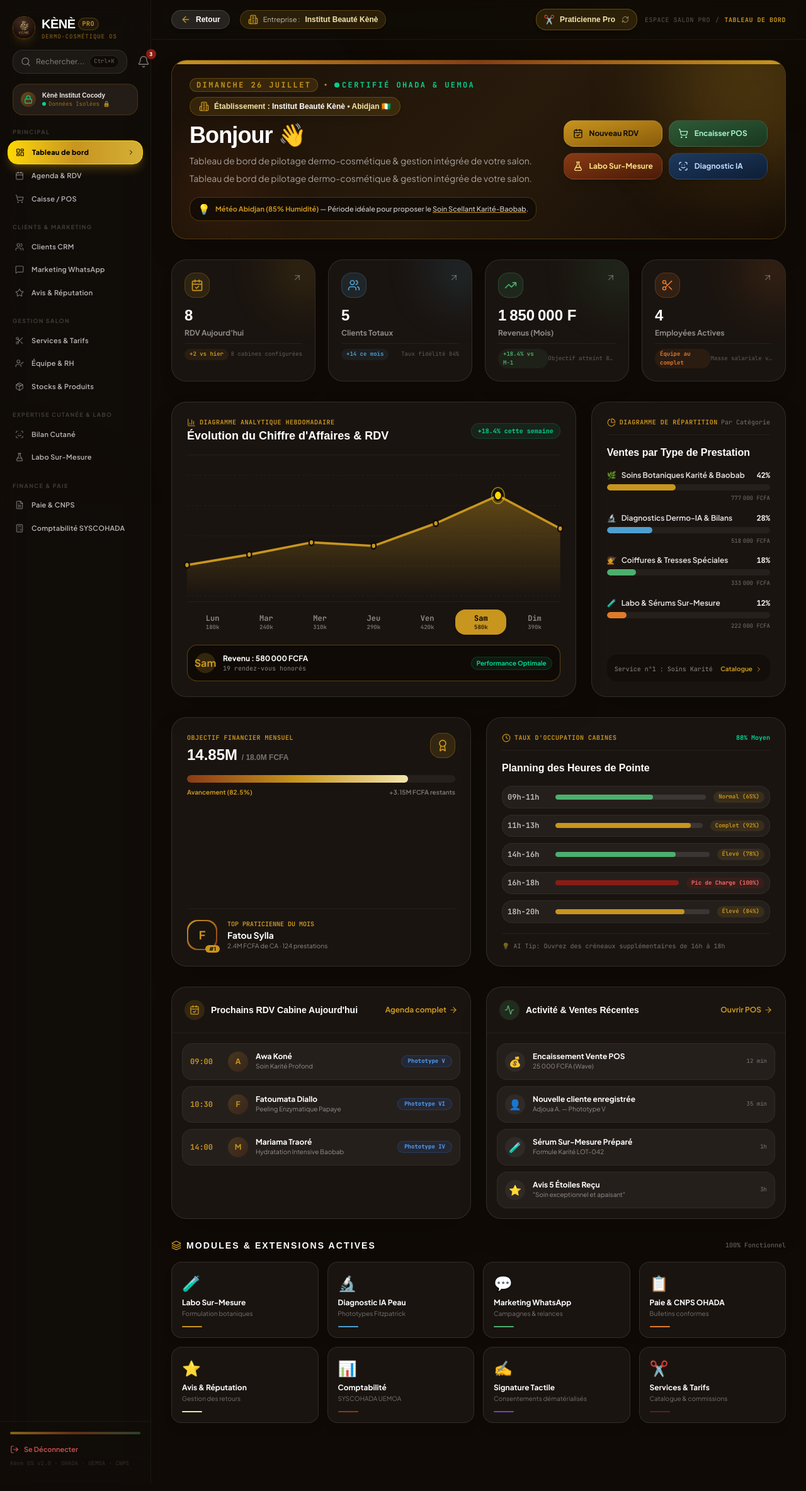
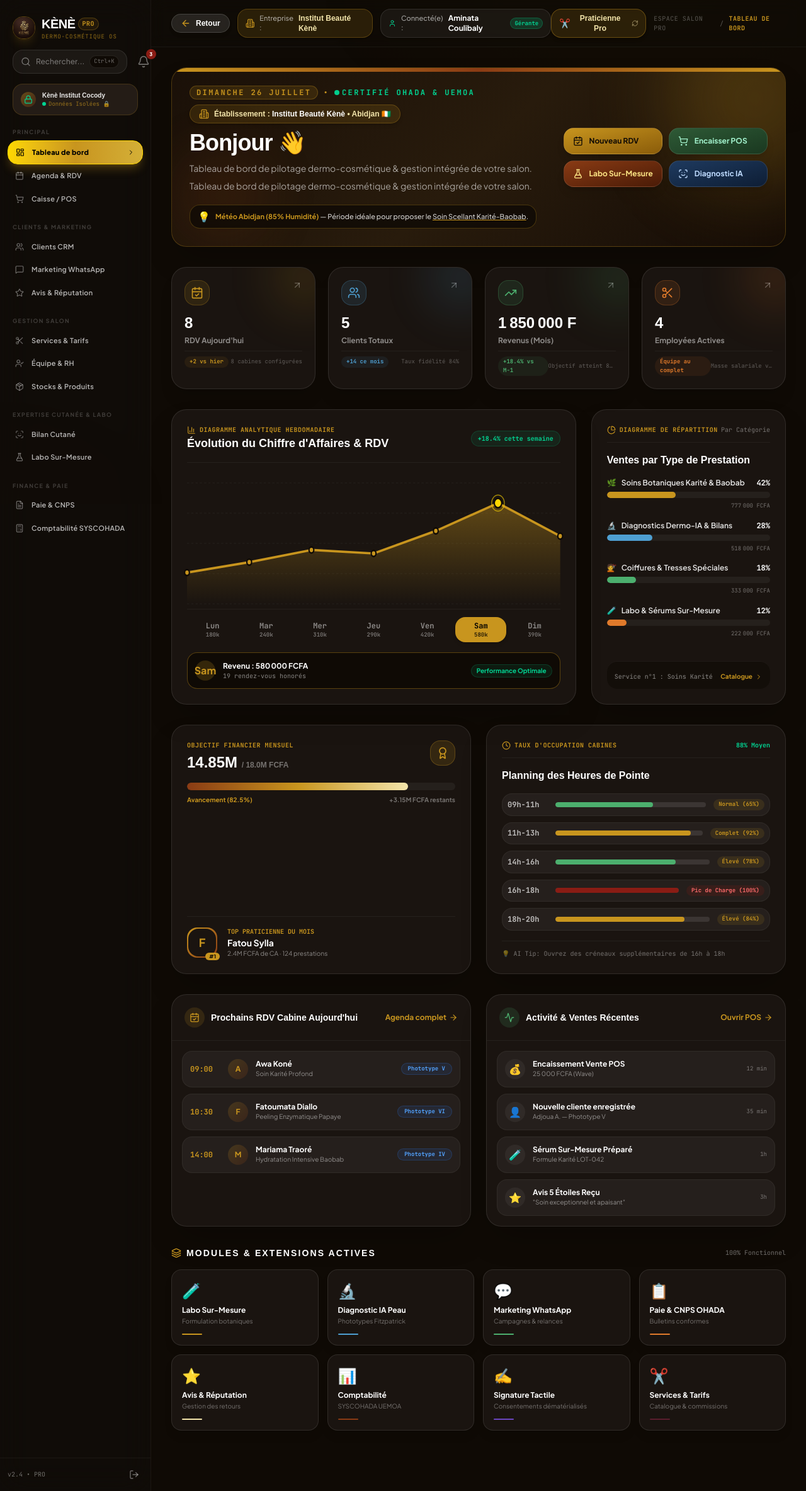
Before and after one commit to Fenezara/kene-os, a Next.js app: page /dashboard in a window 1280 px wide. Shown: the whole page at 63% size. Built offline with nearby package versions, Linux system fonts and the light colour scheme; a web font is replaced by a local one.

Commit message:
feat(ui): display active logged-in employee/user name badge alongside company badge in top navigation header

```diff
--- a/src/app/(pro)/layout.tsx
+++ b/src/app/(pro)/layout.tsx
@@ -7,7 +7,7 @@ import { motion, AnimatePresence } from 'framer-motion'
 import {
   LayoutDashboard, Calendar, ShoppingCart, Users, Scissors,
   UserCheck, Package, ScanFace, FileText, Calculator,
-  MessageSquare, Star, LogOut, ChevronRight, Sparkles, Menu, X, Search, ArrowLeft, FlaskConical, Building2
+  MessageSquare, Star, LogOut, ChevronRight, Sparkles, Menu, X, Search, ArrowLeft, FlaskConical, Building2, User
 } from 'lucide-react'
 
 import { NotificationBell } from '@/components/NotificationBell'
@@ -103,26 +103,18 @@ function SidebarContent({ pathname }: { pathname: string }) {
       </nav>
 
       {/* Footer */}
-      <div className="px-4 pb-6 pt-4 border-t border-white/5">
-        {/* Motif Kente decorative strip */}
-        <div className="h-1 rounded-full mb-4 overflow-hidden bg-[#241C16]">
-          <div className="h-full w-full bg-gradient-to-r from-[#C8951E] via-[#8A3B14] to-[#2E5A36] opacity-60" />
-        </div>
-
+      <div className="p-3 border-t border-white/5 flex items-center justify-between text-xs text-white/40">
+        <span className="text-[10px] font-mono">v2.4 • PRO</span>
         <button
           onClick={() => {
-            document.cookie = 'kene-session=; path=/; max-age=0; SameSite=Lax';
-            localStorage.removeItem('kene_user');
-            window.location.href = '/login';
+            document.cookie = 'kene-session=; path=/; max-age=0'
+            window.location.href = '/login'
           }}
-          className="flex items-center gap-2 text-[11px] text-red-400/80 hover:text-red-400 transition-colors cursor-pointer w-full text-left font-semibold"
+          className="p-1.5 hover:text-red-400 rounded-lg hover:bg-white/5 transition-colors cursor-pointer"
+          title="Déconnexion"
         >
-          <LogOut className="w-3.5 h-3.5" />
-          <span>Se Déconnecter</span>
+          <LogOut className="w-4 h-4" />
         </button>
-        <div className="mt-2 text-[9px] text-white/15 font-mono">
-          Kènè OS v2.0 · OHADA · UEMOA · CNPS
-        </div>
       </div>
     </div>
   )
@@ -133,6 +125,8 @@ export default function ProLayout({ children }: { children: React.ReactNode }) {
   const router = useRouter()
   const [mobileOpen, setMobileOpen] = useState(false)
   const [companyName, setCompanyName] = useState<string>('Institut Beauté Kènè')
+  const [userName, setUserName] = useState<string>('Aminata Coulibaly')
+  const [userRole, setUserRole] = useState<string>('Gérante')
 
   React.useEffect(() => {
     if (typeof window !== 'undefined') {
@@ -147,11 +141,14 @@ export default function ProLayout({ children }: { children: React.ReactNode }) {
           if (parsed.identity?.commercialName) name = parsed.identity.commercialName
         } catch (e) {}
       }
-      if (!name && savedUser) {
+      if (savedUser) {
         try {
           const u = JSON.parse(savedUser)
-          if (u.salonName) name = u.salonName
-          else if (u.name && u.role === 'salon') name = u.name
+          if (!name && u.salonName) name = u.salonName
+          else if (!name && u.name && u.role === 'salon') name = u.name
+
+          if (u.name && !/^[\+\d\s\-\.\(\)]+$/.test(u.name)) setUserName(u.name)
+          if (u.role) setUserRole(u.role === 'admin' ? 'Super-Admin' : u.role === 'client' ? 'Cliente' : 'Gérante Salon')
         } catch (e) {}
       }
       if (!name && savedAllTenants) {
@@ -199,7 +196,7 @@ export default function ProLayout({ children }: { children: React.ReactNode }) {
           <div className="w-7 h-7 rounded-xl bg-gradient-to-br from-[#F3E5AB] to-[#C8951E] flex items-center justify-center font-display font-black text-[#0F0A05] text-sm shrink-0">K</div>
           <div className="min-w-0">
             <span className="font-display font-bold text-[#C8951E] text-xs block leading-tight truncate">{companyName}</span>
-            <span className="text-[9px] text-white/40 block truncate">Compte Entreprise Pro</span>
+            <span className="text-[9px] text-white/40 block truncate">Session : {userName}</span>
           </div>
         </div>
         <button onClick={() => setMobileOpen(true)} className="p-2 text-white/60 hover:text-white shrink-0">
@@ -239,14 +236,22 @@ export default function ProLayout({ children }: { children: React.ReactNode }) {
 
       {/* ─── MAIN CONTENT CONTAINER (SYNCHRONIZED SCROLL) ─── */}
       <main className="relative z-10 flex-1 flex flex-col min-h-screen w-full overflow-y-auto">
-        {/* Top Navigation Header with Universal Back Button, Company Name Badge & Role Switcher */}
+        {/* Top Navigation Header with Universal Back Button, Company Name Badge, Logged-in User Badge & Role Switcher */}
         <div className="hidden md:flex items-center justify-between px-8 py-3.5 border-b border-white/5 bg-[#110D09]/40 backdrop-blur-md">
-          <div className="flex items-center gap-4">
+          <div className="flex items-center gap-3">
             <BackButton fallbackUrl="/dashboard" />
             <div className="flex items-center gap-2 px-3 py-1.5 rounded-xl bg-[#C8951E]/15 border border-[#C8951E]/30 text-white text-xs font-bold font-display shadow-sm">
               <Building2 className="w-4 h-4 text-[#C8951E]" />
               <span className="text-white/70 font-sans font-normal text-[11px]">Entreprise :</span>
               <span className="text-[#F3E5AB] font-bold">{companyName}</span>
+            </div>
+            <div className="flex items-center gap-2 px-3 py-1.5 rounded-xl bg-white/5 border border-white/10 text-white text-xs font-medium shadow-sm">
+              <User className="w-3.5 h-3.5 text-emerald-400" />
+              <span className="text-white/60 text-[11px]">Connecté(e) :</span>
+              <span className="text-white font-bold">{userName}</span>
+              <span className="text-[9px] bg-emerald-500/20 text-emerald-400 font-mono font-bold px-1.5 py-0.5 rounded-md border border-emerald-500/30">
+                {userRole}
+              </span>
             </div>
           </div>
 
```
